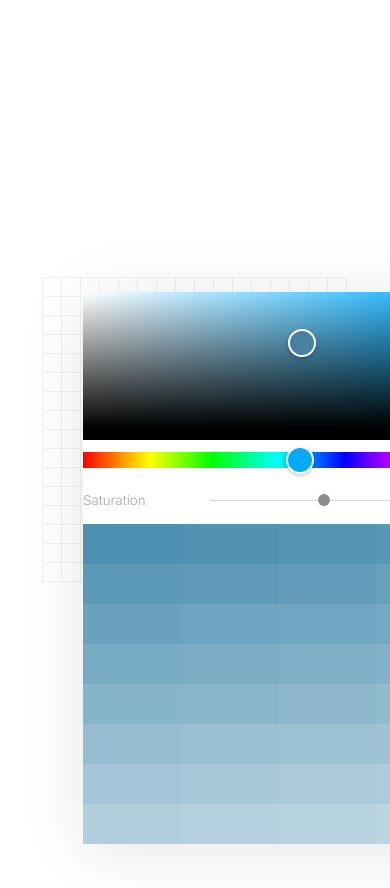
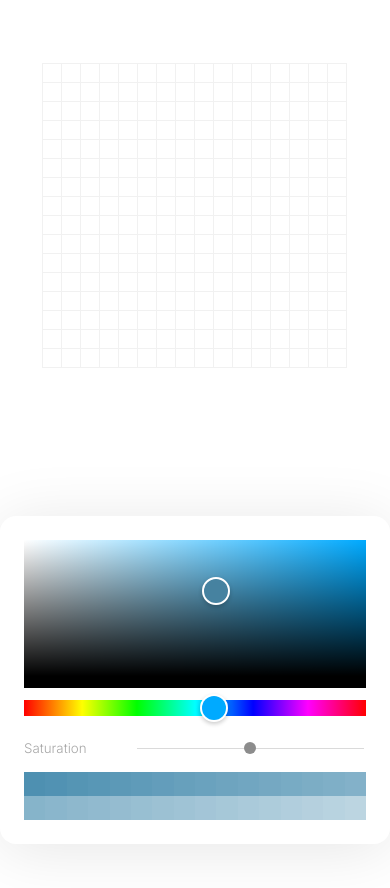
Before and after one commit to rosanusi/grid-art, a React (Create React App) app: page / in a window 390 px wide. Shown: the top 888 px of the page. Before the commit the page ends 844 px from the top, so only its background shows below. Built offline with nearby package versions, Linux system fonts and the light colour scheme.

Commit message:
Updated the mobile part of things

```diff
--- a/src/App.js
+++ b/src/App.js
@@ -172,7 +172,7 @@ function App() {
                     className="slider"
                     onChange={ setTweakValue }
                   />
-                  <span className="value">{colorRemixValue}%</span>
+                  {/* <span className="value">{colorRemixValue}%</span> */}
                 </div>
               </div>
             </>
@@ -238,12 +238,18 @@ const RightPane = styled.div`
   position: relative;
   padding: 0;
   margin-left: 40px;
+
+
   @media only screen and (max-width: 500px) {
-
+    width: 100vw;
     background-color: #fff;
     position: fixed;
+    padding: 24px;
+    margin-left: 0;
+    left: 0;
+
     align-self: flex-end;
-    top: -100px;
+    // top: -100px;
     border-radius: 16px;
     box-shadow: 0px 6px 64px rgb(0 0 0 / 10%);
 
@@ -264,14 +270,24 @@ const ColorRemixBlocks = styled.div`
   box-sizing: border-box;
   overflow: hidden;
 
+  @media only screen and (max-width: 500px) {
+    grid-template-columns: repeat(16, auto);
+  }
+
   .color-block {
     background-color: #fff;
     height: 40px;
     transition: all 150ms ease;
     cursor: pointer;
 
+    @media only screen and (max-width: 500px) {
+      height : 24px;
+    }
+
     &:hover {
       transform: scale(1.5);
     }
   }
+
+
 `;
--- a/src/css/main.css
+++ b/src/css/main.css
@@ -76,7 +76,10 @@ body {
 }
 @media only screen and (max-width: 500px) {
   .canvasWrap {
+    flex-flow: column;
     padding-top: 16px;
+    justify-content: flex-start;
+    margin-top: 48px;
   }
 }
 .canvasWrap .canvasAndControls {
--- a/src/scss/main.scss
+++ b/src/scss/main.scss
@@ -81,7 +81,10 @@ body {
         height: 100vh;
 
         @media only screen and (max-width : 500px) {
+            flex-flow: column;
             padding-top: 16px;
+            justify-content: flex-start;
+            margin-top: 48px;
         }
 
         .canvasAndControls {
```
Also changed, not shown: 1 other file (tests, documents, lock files or other folders).
